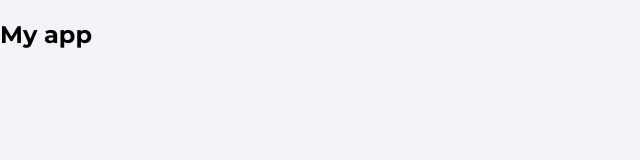
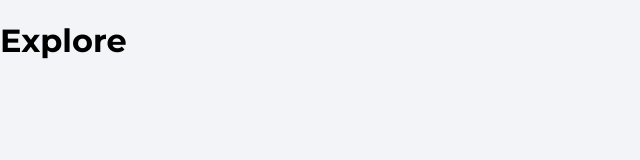
Before and after one commit to jhonadc/ReactHousing, a React (Create React App) app: page / in a window 1280 px wide. Shown: the top 160 px of the page, without its empty margins (0-640 px from the left). Built offline with nearby package versions, Linux system fonts and the light colour scheme.

Commit message:
created routes on app page

```diff
--- a/src/App.js
+++ b/src/App.js
@@ -1,7 +1,24 @@
+import { BrowserRouter as Router, Routes, Route } from 'react-router-dom';
+import Explore from './pages/Explore';
+import Offers from './pages/Offers';
+import Profile from './pages/Profile';
+import SignIn from './pages/SignIn';
+import SignUp from './pages/SignUp';
+import ForgotPassword from './pages/ForgotPassword';
+
 function App() {
   return (
     <>
-      <h2>My app</h2>
+      <Router>
+        <Routes>
+          <Route path='/' element={<Explore />} />
+          <Route path='/offers' element={<Offers />} />
+          <Route path='/profile' element={<Profile />} />
+          <Route path='/sign-in' element={<SignIn />} />
+          <Route path='/sign-up' element={<SignUp />} />
+          <Route path='/forgot-password' element={<ForgotPassword />} />
+        </Routes>
+      </Router>
     </>
   );
 }
```
